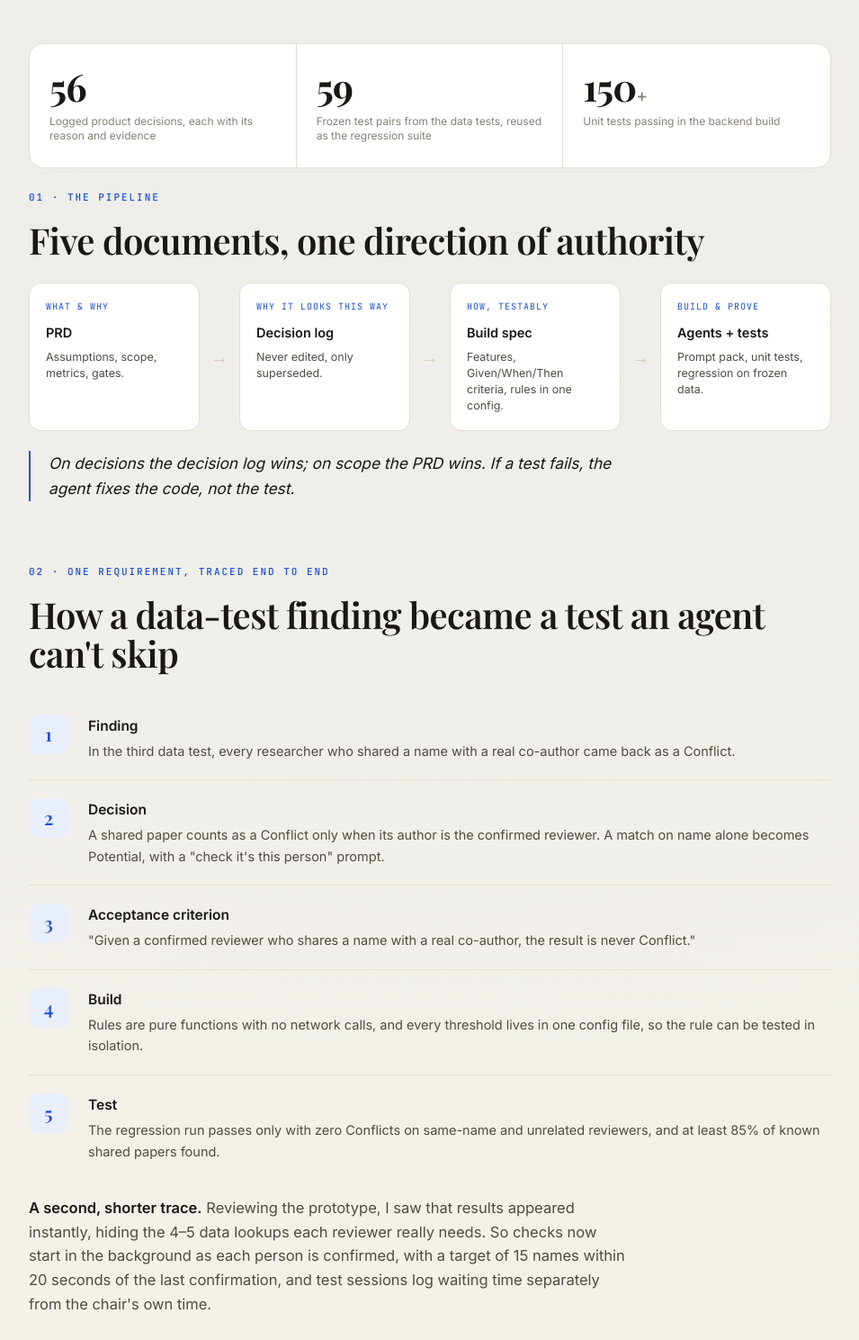
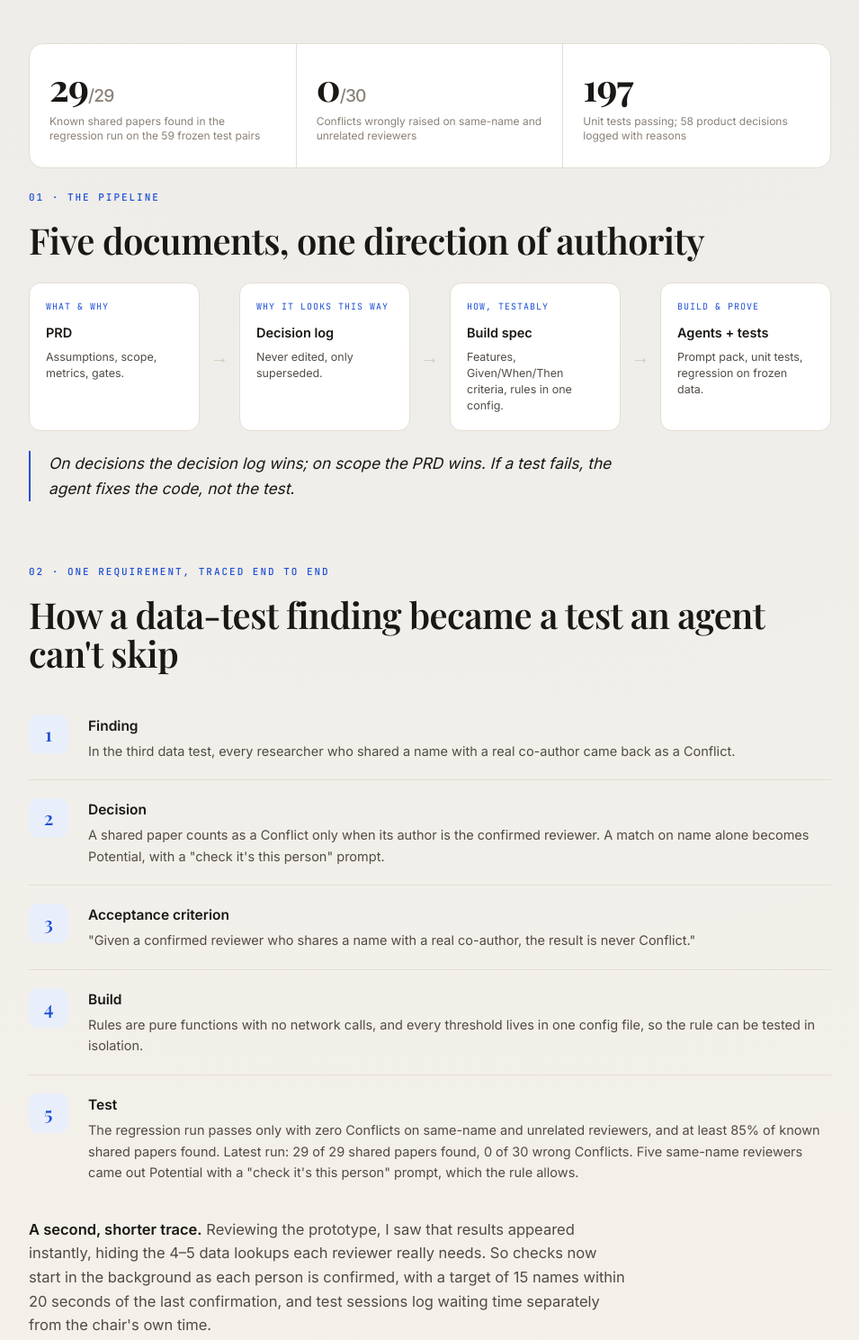
Before and after one commit to Shivap41/arms-length-check-case-study, a plain HTML site: page arms-length-check-build.html in a window 1280 px wide. Shown: the part 660-2149 px from the top of the page at 90% size, without its empty margins (162-1117 px from the left). Drawn offline with nearby package versions, Linux system fonts and the light colour scheme; a web font is replaced by a local one.

Commit message:
Add files via upload

```diff
--- a/arms-length-check-build.html
+++ b/arms-length-check-build.html
@@ -260,9 +260,9 @@
   </header>
 
   <div class="metrics m3 reveal">
-    <div class="metric"><div class="num">56</div><div class="lbl">Logged product decisions, each with its reason and evidence</div></div>
-    <div class="metric"><div class="num">59</div><div class="lbl">Frozen test pairs from the data tests, reused as the regression suite</div></div>
-    <div class="metric"><div class="num">150<small>+</small></div><div class="lbl">Unit tests passing in the backend build</div></div>
+    <div class="metric"><div class="num">29<small>/29</small></div><div class="lbl">Known shared papers found in the regression run on the 59 frozen test pairs</div></div>
+    <div class="metric"><div class="num">0<small>/30</small></div><div class="lbl">Conflicts wrongly raised on same-name and unrelated reviewers</div></div>
+    <div class="metric"><div class="num">197</div><div class="lbl">Unit tests passing; 58 product decisions logged with reasons</div></div>
   </div>
 
   <section class="section reveal">
@@ -288,7 +288,7 @@
       <div class="stage"><div class="n">2</div><div><div class="st">Decision</div><div class="sd">A shared paper counts as a Conflict only when its author is the confirmed reviewer. A match on name alone becomes Potential, with a "check it's this person" prompt.</div></div></div>
       <div class="stage"><div class="n">3</div><div><div class="st">Acceptance criterion</div><div class="sd">"Given a confirmed reviewer who shares a name with a real co-author, the result is never Conflict."</div></div></div>
       <div class="stage"><div class="n">4</div><div><div class="st">Build</div><div class="sd">Rules are pure functions with no network calls, and every threshold lives in one config file, so the rule can be tested in isolation.</div></div></div>
-      <div class="stage"><div class="n">5</div><div><div class="st">Test</div><div class="sd">The regression run passes only with zero Conflicts on same-name and unrelated reviewers, and at least 85% of known shared papers found.</div></div></div>
+      <div class="stage"><div class="n">5</div><div><div class="st">Test</div><div class="sd">The regression run passes only with zero Conflicts on same-name and unrelated reviewers, and at least 85% of known shared papers found. Latest run: 29 of 29 shared papers found, 0 of 30 wrong Conflicts. Five same-name reviewers came out Potential with a "check it's this person" prompt, which the rule allows.</div></div></div>
     </div>
     <p class="body" style="margin-top:18px"><strong>A second, shorter trace.</strong> Reviewing the prototype, I saw that results appeared instantly, hiding the 4–5 data lookups each reviewer really needs. So checks now start in the background as each person is confirmed, with a target of 15 names within 20 seconds of the last confirmation, and test sessions log waiting time separately from the chair's own time.</p>
   </section>
@@ -321,6 +321,7 @@
       <li style="margin-bottom:8px">Put the same-name test case into the <b>first</b> data test, not the third.</li>
       <li style="margin-bottom:8px">Size the human step (two in three names) before designing around it.</li>
       <li>Decide where each layer is built (prototype tool vs code) before writing build prompts, not after.</li>
+      <li style="margin-top:8px">Test institution rules against umbrella records early: a university system and a research funder both produced false matches before the rules were tightened.</li>
     </ul>
   </section>
 
```
